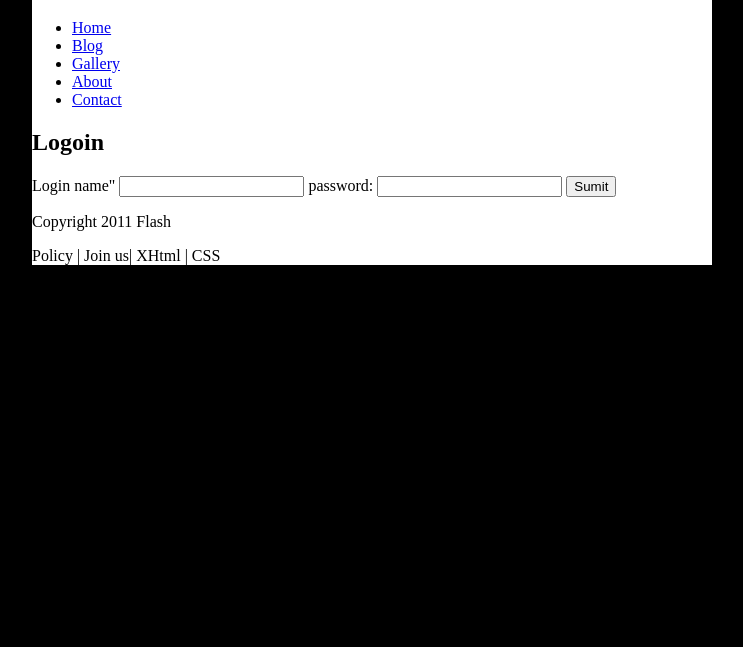
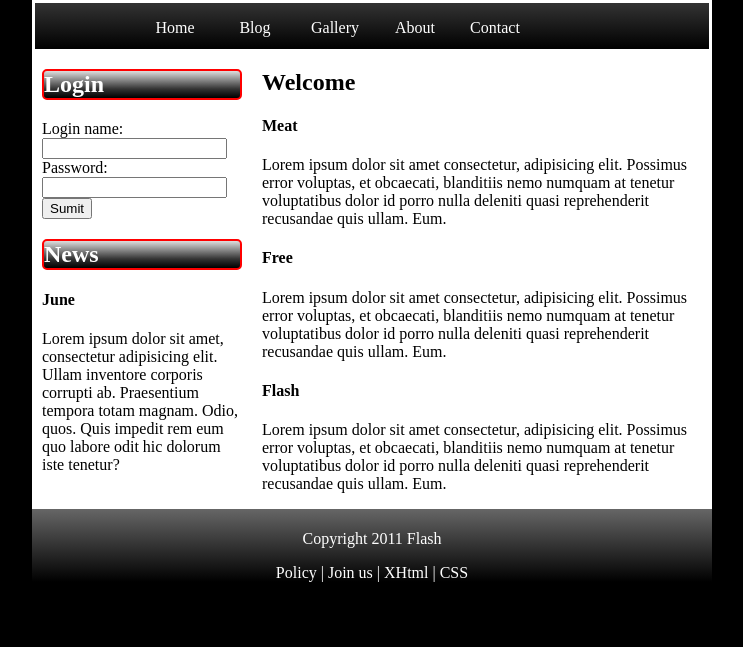
Before and after one commit to insulation87/website40, a plain HTML site: page ex1.html in a window 1280 px wide. Shown: the part 153-800 px from the top of the page, without its empty margins (268-1011 px from the left). Drawn offline with Linux system fonts and the light colour scheme.

Commit message:
20241004

```diff
--- a/css/ex1.css
+++ b/css/ex1.css
@@ -17,3 +17,63 @@ header {
     border: solid #fff 3px;
     padding: 5px 0px 10px 0px;
 }
+
+#menu{
+    width:674px;
+    background:linear-gradient(#333,#000);
+    margin-left: 3px;
+    float: left;
+}
+#menu ul{
+    list-style: none;
+    padding: 0px;
+    margin-left: 100px;
+}
+#menu ul li{
+    display: inline;
+}
+#menu ul li a{
+    color: #fff;
+    text-decoration: none;
+    padding-top: 0px;
+    height: 30px;
+    width: 80px;
+    float: left;
+    display: block;
+    text-align: center;
+}
+#menu a:hover{
+    color: #f00;
+    background: linear-gradient(#000,#666);
+}
+
+#content{
+    width: 680px;
+    background-color: #fff;
+}
+
+#left{
+    float: left;
+    width: 200px;
+    padding-left: 10px;
+}
+
+#left h2{
+    border: 2px solid red;
+    border-radius: 5px;
+    background: linear-gradient(#ddd,#888,#333,#000);
+}
+
+#right{
+    float:right;
+    width: 450px;
+}
+
+footer{
+    clear:both;
+    width:680px;
+    background: linear-gradient(#666,#000);
+    color:#fff;
+    text-align: center;
+    padding-top:5px;
+}
--- a/ex1.html
+++ b/ex1.html
@@ -1,10 +1,10 @@
 <!DOCTYPE html>
-<html lang="en">
+<html>
 
 <head>
     <meta charset="UTF-8">
     <meta name="viewport" content="width=device-width, initial-scale=1.0">
-    <title>Black%White</title>
+    <title>Black&White</title>
     <meta name="keywords" content="game, gun">
     <meta name="description" content="">
     <link rel="stylesheet" href="css/ex1.css">
@@ -14,8 +14,8 @@
     <div id="main">
         <header id="header">
             <div id="logo">
-                <h1>Black&<span style="color:#fff">White</span></h1>
-                <h2><span style="color:#fff">Slogan</span></h2>
+                <h1>Black & <span class="white">White</span></h1>
+                <h2 class="white">Slogan</h2>
             </div>
         </header>
         <div id="menu">
@@ -29,32 +29,37 @@
         </div>
         <article id="content">
             <div id="left">
-                <div id="logoin">
-                    <h2>Logoin</h2>
+                <div id="login">
+                    <h2 class="white">Login</h2>
                     <form action="">
-                        <label for="account">Login name"</label>
+                        <label for="account">Login name:</label>
                         <input type="text" id="account">
-                        <label for="password">password:</label>
+                        <label for="password">Password:</label>
                         <input type="text" id="password">
                         <input type="submit" value="Sumit">
                     </form>
                 </div>
-                <div id="news">
+                <h2 id="news" class="white"> News</h2>
+                   <h4>June</h4>
+                   <p>Lorem ipsum dolor sit amet, consectetur adipisicing elit. Ullam inventore corporis corrupti ab. Praesentium tempora totam magnam. Odio, quos. Quis impedit rem eum quo labore odit hic dolorum iste tenetur?</p>
 
-                </div>
             </div>
             <div id="right">
+                <h2>Welcome</h2>
+                <h4>Meat</h4>
+               <p>Lorem ipsum dolor sit amet consectetur, adipisicing elit. Possimus error voluptas, et obcaecati, blanditiis nemo numquam at tenetur voluptatibus dolor id porro nulla deleniti quasi reprehenderit recusandae quis ullam. Eum.</p>
+               <h4>Free</h4>
+               <p>Lorem ipsum dolor sit amet consectetur, adipisicing elit. Possimus error voluptas, et obcaecati, blanditiis nemo numquam at tenetur voluptatibus dolor id porro nulla deleniti quasi reprehenderit recusandae quis ullam. Eum.</p>
+               <h4>Flash</h4>
+               <p>Lorem ipsum dolor sit amet consectetur, adipisicing elit. Possimus error voluptas, et obcaecati, blanditiis nemo numquam at tenetur voluptatibus dolor id porro nulla deleniti quasi reprehenderit recusandae quis ullam. Eum.</p>
 
             </div>
         </article>
         <footer id="footer">
             <p>Copyright 2011 Flash</p>
-            <p>Policy | Join us| XHtml | CSS</p>
-
+            <p>Policy | Join us | XHtml | CSS</p>
         </footer>
-
     </div>
-
 </body>
 
 </html>
```
